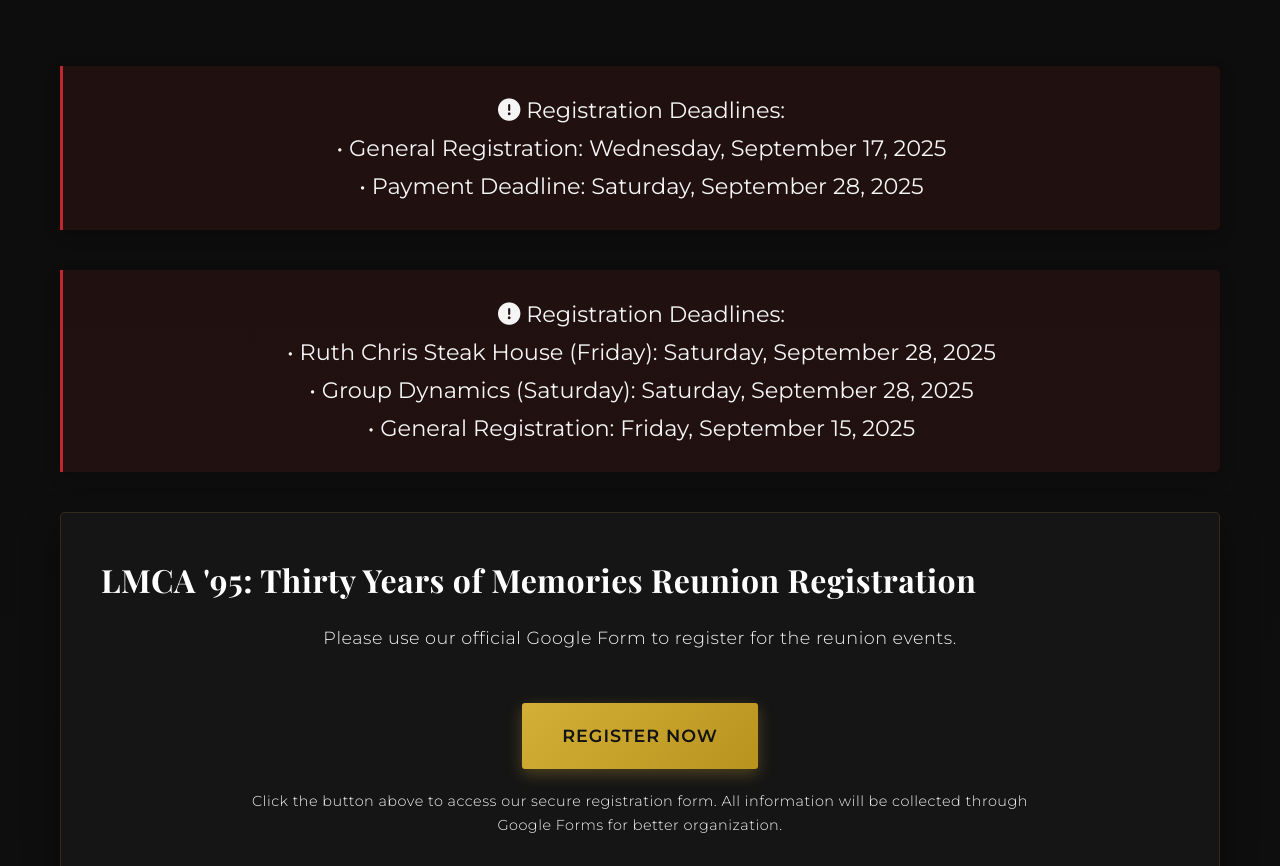
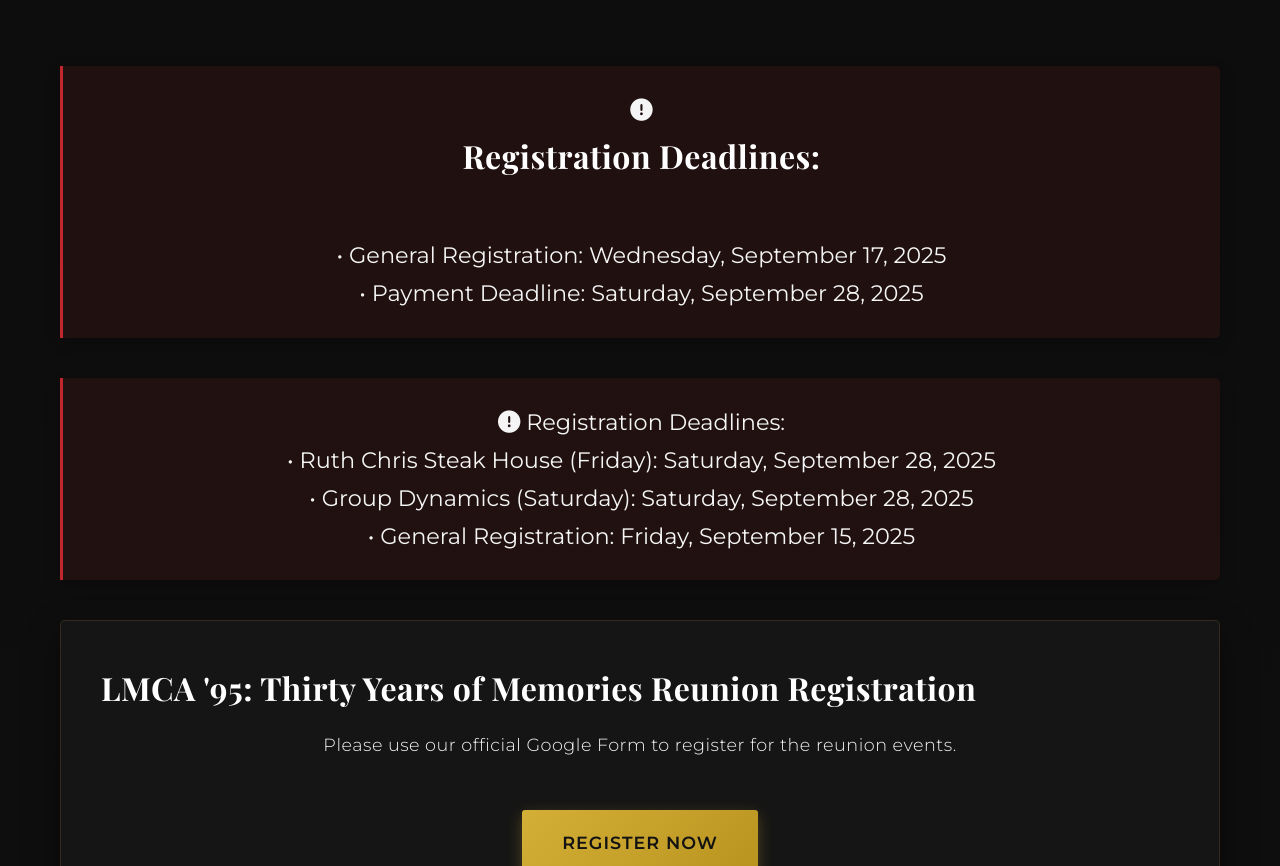
Before and after one commit to manassehl/class95, a plain HTML site: page index.html in a window 1280 px wide. Shown: the part 5160-6026 px from the top of the page. Drawn offline with nearby package versions, Linux system fonts and the light colour scheme.

Commit message:
Add files via upload

```diff
--- a/index.html
+++ b/index.html
@@ -957,7 +957,7 @@
             <div class="registration-container">
                 <div class="registration-steps">
                     <div class="deadline">
-                        <i class="fas fa-exclamation-circle"></i> Registration Deadlines:
+                        <i class="fas fa-exclamation-circle"></i> <h3>Registration Deadlines:</h3>
                         <br>• General Registration: Wednesday, September 17, 2025
 
                         <br>• Payment Deadline: Saturday, September 28, 2025
```
